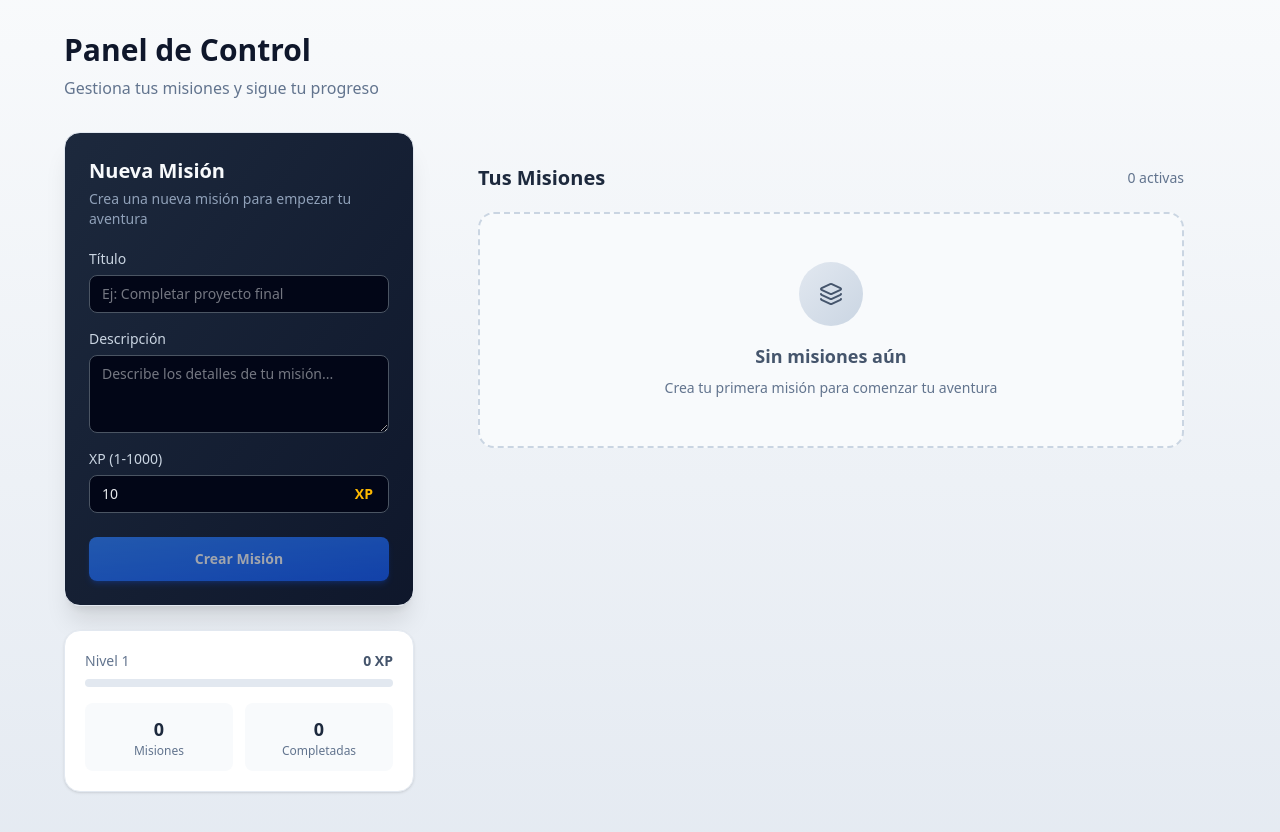
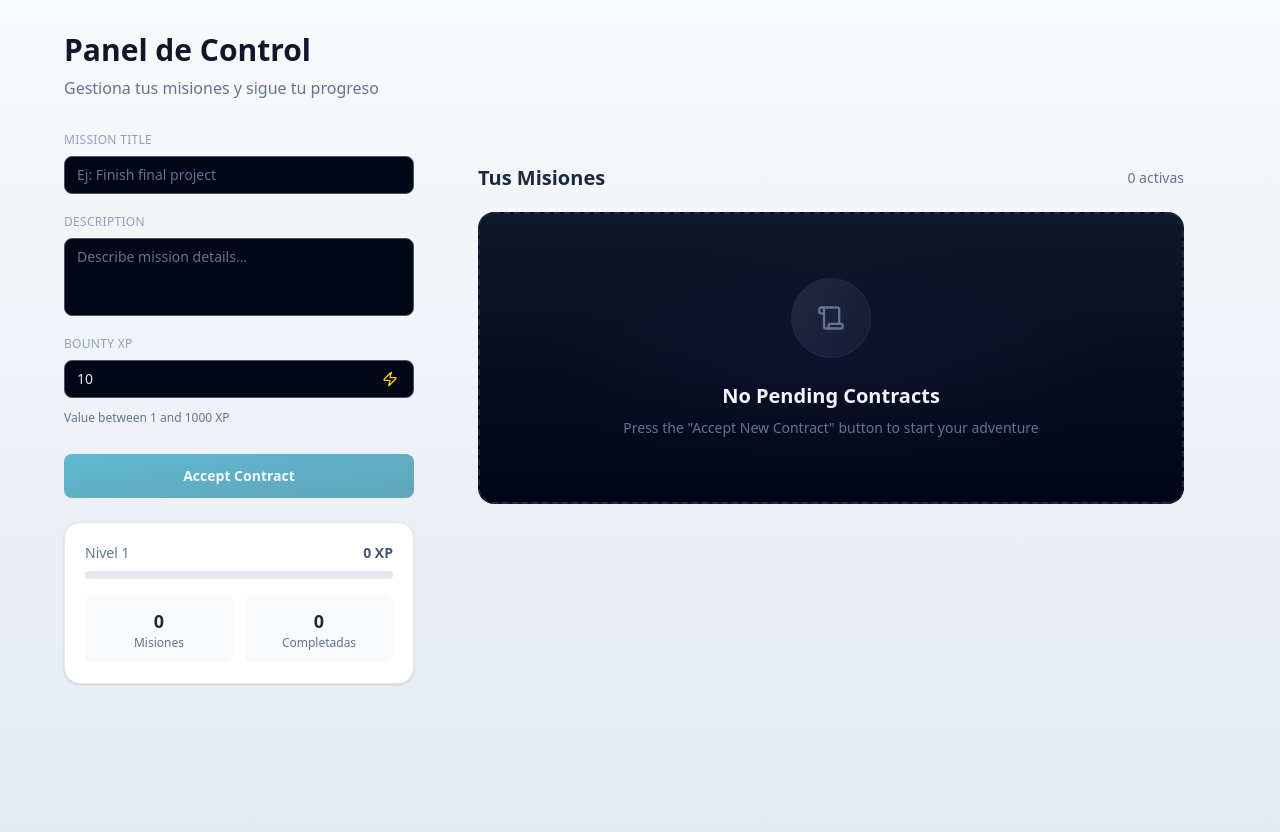
Before and after one commit to LjuandalZPH/planner-fronted, a Next.js app: page /dashboard in a window 1280 px wide. Shown: the top 832 px of the page. Built offline with nearby package versions, Linux system fonts and the light colour scheme.

Commit message:
refactor(components): Improving mission components style

```diff
--- a/components/mission/MissionForm.tsx
+++ b/components/mission/MissionForm.tsx
@@ -1,7 +1,7 @@
 "use client";
 
 import { useState, type FormEvent } from "react";
-import { Button } from "../ui/button";
+import { Zap } from "lucide-react";
 
 interface MissionFormProps {
   onSubmit?: (data: {
@@ -9,88 +9,80 @@ interface MissionFormProps {
     description: string;
     xp: number;
   }) => void;
+  onCancel?: () => void;
+  isSubmitting?: boolean;
 }
 
-export function MissionForm({ onSubmit }: MissionFormProps) {
+export function MissionForm({
+  onSubmit,
+  onCancel,
+  isSubmitting = false,
+}: MissionFormProps) {
   const [title, setTitle] = useState("");
   const [description, setDescription] = useState("");
   const [xp, setXp] = useState(10);
-  const [isSubmitting, setIsSubmitting] = useState(false);
 
   function handleSubmit(event: FormEvent) {
     event.preventDefault();
     if (!title.trim()) return;
 
-    setIsSubmitting(true);
     onSubmit?.({
       title: title.trim(),
       description: description.trim(),
       xp: Math.max(1, Math.min(1000, xp)),
     });
-
-    setTitle("");
-    setDescription("");
-    setXp(10);
-    setIsSubmitting(false);
   }
 
   return (
-    <section className="rounded-2xl border border-slate-200 p-6 bg-linear-to-br from-slate-800 to-slate-900 shadow-xl">
-      {/* Header */}
-      <div className="mb-5">
-        <h2 className="text-slate-50 text-xl font-bold mb-1">
-          Nueva Misión
-        </h2>
-        <p className="text-slate-400 text-sm">
-          Crea una nueva misión para empezar tu aventura
-        </p>
-      </div>
-
-      {/* Form */}
-      <form onSubmit={handleSubmit} className="flex flex-col gap-4">
+    <form
+      onSubmit={handleSubmit}
+      className="flex flex-col gap-5"
+    >
       {/* Title */}
-        <div className="flex flex-col gap-1.5">
+      <div className="flex flex-col gap-2">
         <label
           htmlFor="mission-title"
-            className="text-slate-300 text-sm font-medium"
+          className="text-xs font-medium uppercase tracking-wide text-slate-400"
         >
-            Título
+          Mission Title
         </label>
+
         <input
           id="mission-title"
-            placeholder="Ej: Completar proyecto final"
+          placeholder="Ej: Finish final project"
           value={title}
           onChange={(e) => setTitle(e.target.value)}
           required
-            className="px-4 py-3 rounded-md border border-slate-600 bg-slate-900 text-slate-100 text-sm outline-none transition focus:border-blue-500 focus:ring-2 focus:ring-blue-500/30"
+          className="rounded-lg border border-slate-800 bg-slate-950 px-4 py-3 text-sm text-slate-50 outline-none transition focus:border-cyan-400 focus:ring-1 focus:ring-cyan-400 placeholder:text-slate-500"
         />
       </div>
 
       {/* Description */}
-        <div className="flex flex-col gap-1.5">
+      <div className="flex flex-col gap-2">
         <label
           htmlFor="mission-description"
-            className="text-slate-300 text-sm font-medium"
+          className="text-xs font-medium uppercase tracking-wide text-slate-400"
         >
-            Descripción
+          Description
         </label>
+
         <textarea
           id="mission-description"
-            placeholder="Describe los detalles de tu misión..."
+          placeholder="Describe mission details..."
           value={description}
           onChange={(e) => setDescription(e.target.value)}
           rows={3}
-            className="px-4 py-3 rounded-md border border-slate-600 bg-slate-900 text-slate-100 text-sm resize-y min-h- outline-none transition focus:border-blue-500 focus:ring-2 focus:ring-blue-500/30"
+          className="resize-none rounded-lg border border-slate-800 bg-slate-950 px-4 py-3 text-sm text-slate-50 outline-none transition focus:border-cyan-400 focus:ring-1 focus:ring-cyan-400 placeholder:text-slate-500"
         />
       </div>
 
       {/* XP */}
-        <div className="flex flex-col gap-1.5">
+      <div className="flex flex-col gap-2">
         <label
           htmlFor="mission-xp"
-            className="text-slate-300 text-sm font-medium"
+          className="text-xs font-medium uppercase tracking-wide text-slate-400"
         >
-            XP (1-1000)
+          Bounty XP
         </label>
 
         <div className="relative">
@@ -101,23 +93,44 @@ export function MissionForm({ onSubmit }: MissionFormProps) {
             max={1000}
             value={xp}
             onChange={(e) => setXp(Number(e.target.value))}
-              className="w-full px-4 py-3 pr-14 rounded-md border border-slate-600 bg-slate-900 text-slate-100 text-sm outline-none transition focus:border-blue-500 focus:ring-2 focus:ring-blue-500/30"
+            className="w-full rounded-lg border border-slate-800 bg-slate-950 px-4 py-3 pr-12 text-sm text-slate-50 outline-none transition focus:border-cyan-400 focus:ring-1 focus:ring-cyan-400"
           />
-            <span className="absolute right-4 top-1/2 -translate-y-1/2 text-amber-400 font-bold text-sm pointer-events-none">
-              XP
-            </span>
-          </div>
+
+          <Zap
+            size={16}
+            className="animate-glow-gold absolute right-4 top-1/2 -translate-y-1/2 text-yellow-400"
+          />
         </div>
 
-        {/* Submit */}
-        <Button
+        <p className="mt-1 text-xs text-slate-500">
+          Value between 1 and 1000 XP
+        </p>
+      </div>
+
+      {/* Actions */}
+      <div className="mt-2 flex gap-3">
+        {onCancel && (
+          <button
+            type="button"
+            onClick={onCancel}
+            className="flex-1 rounded-lg border border-slate-800 px-5 py-3 text-sm font-semibold text-slate-400 transition hover:border-slate-600 hover:text-slate-50"
+          >
+            Cancel
+          </button>
+        )}
+
+        <button
           type="submit"
           disabled={isSubmitting || !title.trim()}
-          className="mt-2 px-6 py-3 disabled:opacity-60"
+          className={`flex-2 rounded-lg px-5 py-3 text-sm font-bold text-slate-50 transition ${
+            isSubmitting
+              ? "animate-pulse-cyan bg-linear-to-br from-cyan-400 to-cyan-500 opacity-80 cursor-default"
+              : "bg-linear-to-br from-cyan-600 to-cyan-700 hover:opacity-90"
+          } ${!title.trim() ? "opacity-60 cursor-not-allowed" : ""}`}
         >
-          {isSubmitting ? "Creando..." : "Crear Misión"}
-        </Button>
+          {isSubmitting ? "Creando..." : "Accept Contract"}
+        </button>
+      </div>
     </form>
-    </section>
   );
 }
--- a/components/mission/MissionList.tsx
+++ b/components/mission/MissionList.tsx
@@ -1,68 +1,55 @@
-import { MissionCard, type Mission } from "./MissionCard";
-import { Button } from "../ui/button";
-import { Layers } from "lucide-react";
+"use client";
+
+import { Scroll } from "lucide-react";
+import { MissionCard } from "./MissionCard";
+import type { Mission } from "./MissionCard";
 
 interface MissionListProps {
   missions: Mission[];
-  onUpdateProgress?: (id: string, progress: number) => void;
+  onComplete?: (id: string) => void;
   onDelete?: (id: string) => void;
+  completingId?: string | null;
 }
 
-export function MissionList({ missions, onUpdateProgress, onDelete }: MissionListProps) {
+export function MissionList({
+  missions,
+  onComplete,
+  onDelete,
+  completingId,
+}: MissionListProps) {
   if (!missions.length) {
     return (
-      <div className="text-center px-6 py-12 bg-slate-50 rounded-2xl border-2 border-dashed border-slate-300">
-        <div className="w-16 h-16 mx-auto mb-4 rounded-full flex items-center justify-center bg-linear-to-br from-slate-200 to-slate-300">
-          <Layers className="text-slate-600" />
+      <div className="relative overflow-hidden rounded-2xl border-2 border-dashed border-slate-800 bg-linear-to-b from-slate-900 to-slate-950 px-8 py-16 text-center">
+
+        {/* Glow */}
+        <div className="pointer-events-none absolute inset-0 bg-[radial-gradient(ellipse_at_center,rgba(168,85,247,0.05)_0%,transparent_60%)]" />
+
+        {/* Icon */}
+        <div className="mx-auto mb-6 flex h-20 w-20 items-center justify-center rounded-full border border-slate-800 bg-linear-to-br from-slate-800 to-slate-900">
+          <Scroll size={28} className="text-slate-500" />
         </div>
 
-        <h3 className="text-slate-600 text-lg font-semibold mb-2">
-          Sin misiones aún
+        {/* Text */}
+        <h3 className="font-cinzel mb-2 text-xl font-semibold text-slate-50">
+          No Pending Contracts
         </h3>
 
-        <p className="text-slate-500 text-sm">
-          Crea tu primera misión para comenzar tu aventura
+        <p className="text-sm text-slate-500">
+          Press the &quot;Accept New Contract&quot; button to start your adventure
         </p>
       </div>
     );
   }
 
   return (
-    <div className="grid gap-5 grid-cols-[repeat(auto-fill,minmax(300px,1fr))]">
+    <div className="grid gap-5 grid-cols-[repeat(auto-fill,minmax(320px,1fr))]">
       {missions.map((mission) => (
         <MissionCard
           key={mission.id}
           mission={mission}
-          actions={
-            <div className="flex gap-2 flex-wrap">
-              {onUpdateProgress && (
-                <Button
-                  onClick={() => {
-                    const newProgress = Math.min(100, mission.progress + 25);
-                    onUpdateProgress(mission.id, newProgress);
-                  }}
-                  disabled={mission.progress >= 100}
-                  className={`
-                    px-3 py-1.5 text-xs
-                    ${mission.progress >= 100
-                      ? "bg-slate-400"
-                      : "bg-linear-to-br from-green-500 to-green-600"}
-                  `}
-                >
-                  +25% Progreso
-                </Button>
-              )}
-
-              {onDelete && (
-                <Button
-                  onClick={() => onDelete(mission.id)}
-                  className="px-3 py-1.5 text-xs bg-linear-to-br from-red-500 to-red-600"
-                >
-                  Eliminar
-                </Button>
-              )}
-            </div>
-          }
+          onComplete={onComplete}
+          onDelete={onDelete}
+          isCompleting={completingId === mission.id}
         />
       ))}
     </div>
```
Also changed, not shown: components/mission/MissionCard.tsx (+84 -45 lines). Lines whose indentation alone changed are shown as unchanged.
